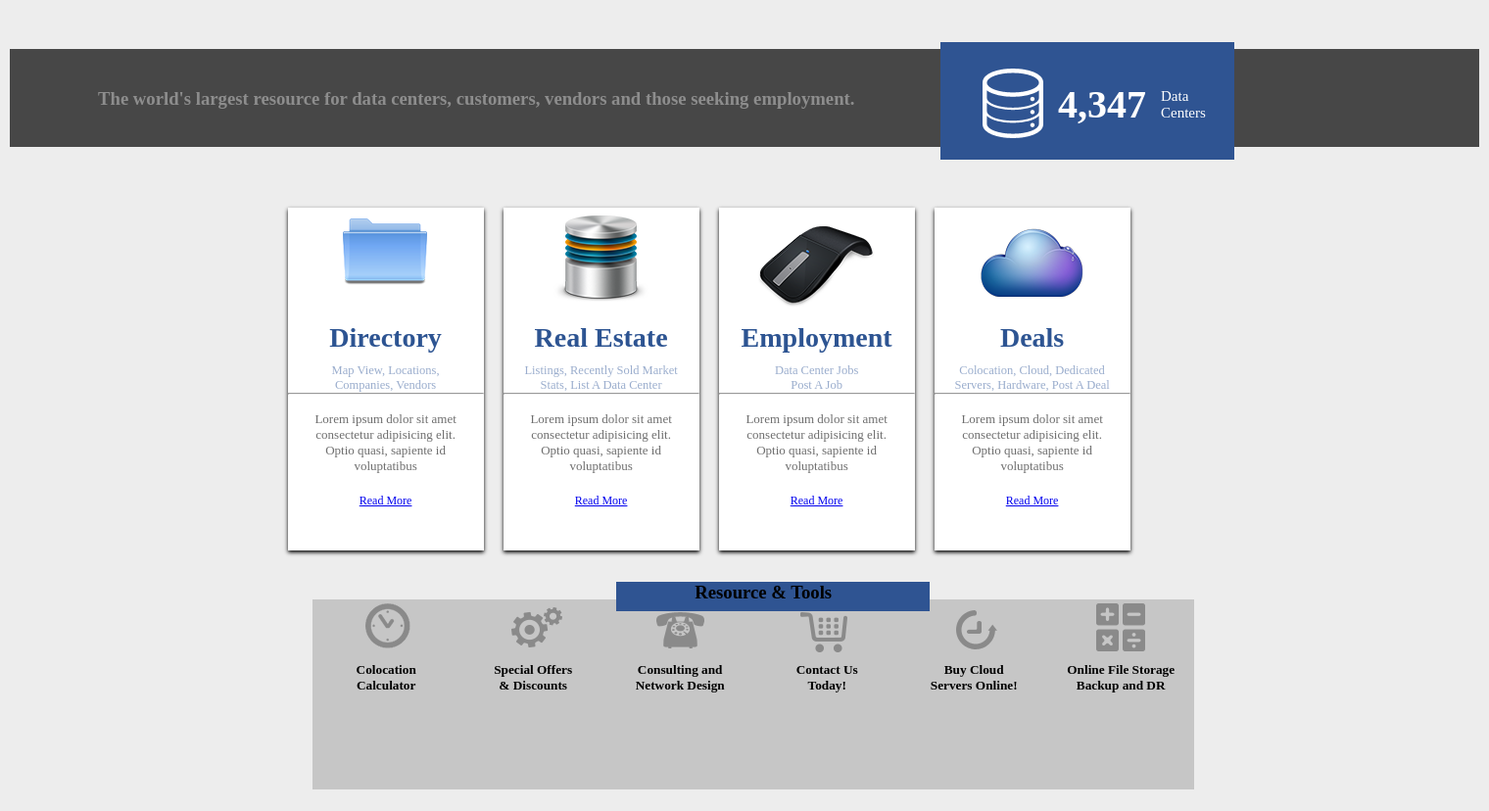
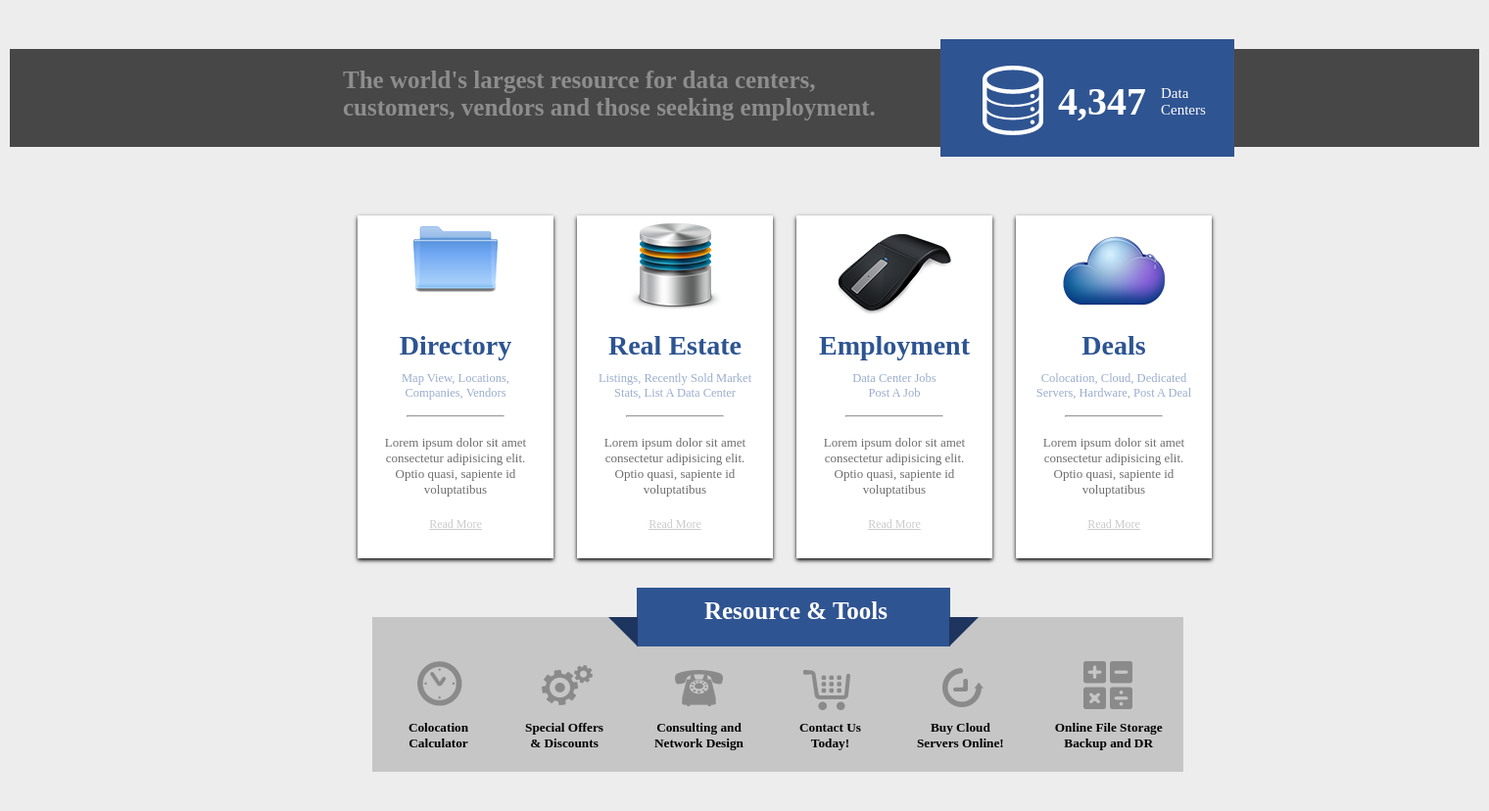
Before and after one commit to reigvenshania/OnlineTech-Reigven, a PHP site: page /float/dc/index.html in a window 1520 px wide. Shown: the whole page at 98% size. Before the commit the page ends 806 px from the top, so only its background shows below. Run offline with PHP 8.4, Linux system fonts and the light colour scheme.

Commit message:
finish float

```diff
--- a/float/dc/css/style.css
+++ b/float/dc/css/style.css
@@ -37,25 +37,28 @@ html {
 
 .header-innner-container {
 
-	margin: 0;
+	margin: 0 auto;
 	padding: 0;
 	background-color: #474747;
 	font-size: #8d8d8d;
+	margin-left: -50px;
 }
 
 .header-tagline {
 
-	margin-bottom: 10px;
+	margin-bottom: 5px;
 	padding: 20px;
 	font-style: #8d8d8d;
-
 }
 
 .header-tagline h3 {
-
-	margin-bottom: 10px;
+    margin-bottom: -30px;
     padding: 20px;
     color: #8d8d8d;
+    font-family: "Agency FB";
+    font-size: 25px;
+    white-space: pre-line;
+    margin: -22px 0 0 250px; /* Adjust the margin to move the text to the right */
 }
 
 .header-logo {
@@ -91,29 +94,32 @@ html {
 #body-wrapper {
  float: center;
 
+
 }
 
 #panel-container {
-	margin-top:  -100%;
-	margin-left: 18%;
-
+	margin: -30px auto; /* Center horizontally */
+    width: 80%; /* Adjust width as needed */
+    position: relative;
+    text-align: center;
+	margin-right: 111px;
 }
-#panel-container ul  li {
+#panel-container  li {
 	width: 200px;
     height: 350px;
-	margin:  40px 10px 10px 10px;
+    margin: 40px 10px 10px 10px; /* Adjust as needed */
     padding: 0;
-	float: left;
+    display: inline-block; /* Display as inline-block */
+    vertical-align: top; /* Align to the top */
     font-style: #6e6e6e;
     box-shadow: 0 2px 4px;
     background-color: white;
     transition: background-color 0.3s;
+    position: relative;
 }
 
-#panel-container ul li:hover {
+#panel-container li:hover {
     background-color: #2f5492;
-	color: white;
-
 }
 
 .panel-box {
@@ -133,9 +139,6 @@ html {
 	transition: background-color 0.3s;
 }
 
-.panel-title:hover {
-	color: white;
-}
 
 .panel-subtitle {
 	font-size: 12.5px;
@@ -147,9 +150,6 @@ html {
 
 }
 
-.panel-subtitle:hover {
-	color:white;
-}
 
 .panel-description {
 	font-size: 13px;
@@ -163,66 +163,135 @@ html {
 
 a[href="#"] {
     font-size: 12px;
+	color: #cbcbcb;
 }
 
-a[href="#"]:hover {
-   color:white;
+#panel-container li:hover .panel-title,
+#panel-container li:hover .panel-subtitle,
+#panel-container li:hover a[href="#"]:hover {
+    color: white;
 }
 
 #footer-container{
-	margin-left: 21%;
+	margin-left: 25%;
 	position: relative;
 	z-index: -1;
 	float: left;
-	margin-top: 40px;
+	margin-top: 70px;
+	margin-bottom: 40px;
+	background-color: #c6c6c6;
+
 }
 
-#footer-container ul  li {
+#footer-container > li {
 	margin-right: 0;
 	width: 150px;
 	height: 130px;
 	float: left;
 	background-color: #c6c6c6;
 	transition: background-color 0.3s;
+	align-items: center;
+
 }
 
-#footer-container ul,li :hover {
-	background-color: #2f5492
+.footer-title {
+	background-color: #2f5492;
+	font-size: 25px;
+	z-index: 100;
+	position: absolute;
+	margin-left: 10%;
+	padding: 10px 15px 50px 20px ;
+	height: 50px;
+	width: 320px;
+	float: left;
+	background-color: #2f5492;
+	margin: -30px 0 -20px 270px ;
+	color: white;
+	text-align: center;
+	white-space: nowrap;
 }
 
-#footer-container h5 {
-	margin-bottom: -90px;
-	width: 150px;
-	height: 130px;
-	float: left;
-	background-color: #c6c6c6;
+.footer-title::before {
+	content: "";
+	display: block;
+	width: 0px;
+	height: 0px;
+	border-style: solid;
+	border-width: 0 30px 30px 0;
+	border-color: transparent #1e355f transparent;
+	position: absolute;
+	scroll-margin-bottom: 0;
+	left: -29px;
+	bottom: 0
+
 }
 
-.footer-title  {
+.footer-title::after {
+	content: "";
+	display: block;
+	width: 0px;
+	height: 0px;
+	border-style: solid;
+	border-width: 30px 30px 0 0;
+	border-color: #1e355f transparent transparent;
+	position: absolute;
+	scroll-margin-bottom: 0;
+	right: -29px;
+	bottom: 0
+}
+
+//.footer-title > li {
+	font-size: 25px;
 	z-index: 100;
 	position: absolute;
 	margin-left: 25%;
-	padding: 0 80px ;
-	height: 30px;
+	padding: 10px 15px 20px 20px ;
+	height: 50px;
 	width: 320px;
 	float: left;
 	background-color: #2f5492;
 	margin: -18px 0 -20px 310px ;
+	color: white;
+	text-align: center;
+	white-space: nowrap;
 
 }
 
-.footer-title h3 {
-	font-size: 20px;
-	float: right;
-	text-align: center;
-	color: white;
-
-}
-
-.footer-icons  {
-	margin: 0;
-	padding: 0;
+.footer-icons > li {
+	margin: 50px 0 0 10px;
+	padding: 21px;
 	text-align: center;
 	float: left;
 	list-style-type: none;
+	margin-top: 10px;
+	background-color: ;
 }
+
+.footer-icons img {
+	margin-top: 10px;
+}
+
+.footer-icons > li:hover {
+    color: white;
+    background-color: #2f5492;
+    border-radius: 5px;
+    border: 2px solid transparent;
+}
+
+.panel-box hr {
+    display: block;
+    unicode-bidi: isolate;
+    margin-block-start: 0.5em;
+    margin-block-end: 0.5em;
+    margin-inline-start: 50px;
+    margin-inline-end: 50px;
+    overflow: hidden;
+    border-style: inset;
+    border-width: 1px;
+	margin-top: 15px;
+}
+
+.footer-icons h5:hover,
+.footer-icons img:hover{
+    background-color: #2f5492
+}
```
Lines whose indentation alone changed are shown as unchanged.
